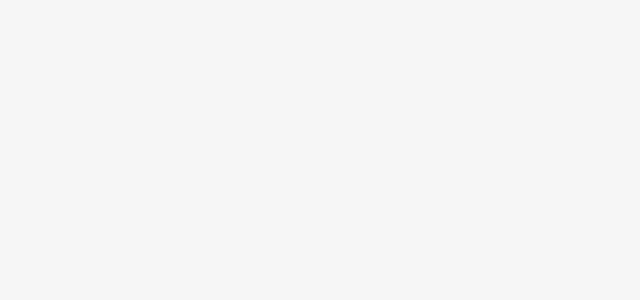
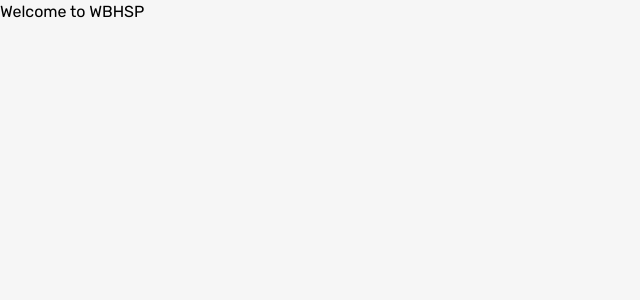
Before and after one commit to mateenNawaz86/FYP, a React (Create React App) app in the folder client/: page /home in a window 1280 px wide. Before the commit this address had no page. Shown: the top 300 px of the page, without its empty margins (0-640 px from the left). Built offline with nearby package versions, Linux system fonts and the light colour scheme.

Commit message:
error resolved & refactor some code

```diff
--- a/client/src/App.jsx
+++ b/client/src/App.jsx
@@ -1,6 +1,7 @@
 import React from "react";
 import { Routes, Route } from "react-router-dom";
 import HomePage from "./pages/HomePage";
+import LandingPage from "./pages/LandingPage";
 import SignUp from "./pages/SignUp";
 
 const App = () => {
@@ -9,6 +10,7 @@ const App = () => {
       <Routes>
         <Route path="/" element={<HomePage />} exact />
         <Route path="/signup" element={<SignUp />} exact />
+        <Route path="/home" element={<LandingPage />} exact />
       </Routes>
     </>
   );
--- a/client/src/components/Form.jsx
+++ b/client/src/components/Form.jsx
@@ -45,7 +45,7 @@ const Form = () => {
   // Function for handling the register of new user
   const register = async (values, onSubmitProps) => {
     // Saved the user info on local storage
-    let savedUserResponse = await fetch("http://localhost:6000/api/signup", {
+    let savedUserResponse = await fetch("http://localhost:5000/api/signup", {
       method: "POST",
       headers: { "Content-Type": "application/json" },
       body: JSON.stringify(values),
@@ -64,7 +64,7 @@ const Form = () => {
 
   // Function for control the login page
   const signIn = async (values, onSubmitProps) => {
-    const loggedInResponse = await fetch("http://localhost:6000/api/signin", {
+    const loggedInResponse = await fetch("http://localhost:5000/api/signin", {
       method: "POST",
       headers: { "Content-Type": "application/json" },
       body: JSON.stringify({ values }),
--- /dev/null
+++ b/client/src/pages/LandingPage.jsx
@@ -0,0 +1,11 @@
+import React from 'react'
+
+const LandingPage = () => {
+  return (
+    <div>
+        <h1>Welcome to WBHSP </h1>
+    </div>
+  )
+}
+
+export default LandingPage
```
Also changed, not shown: 1 other file (tests, documents, lock files or other folders).
